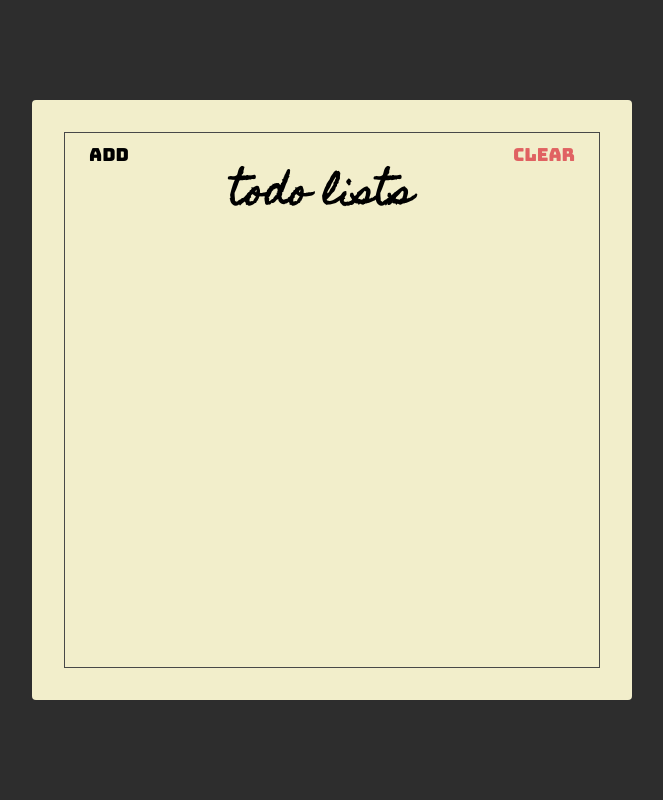
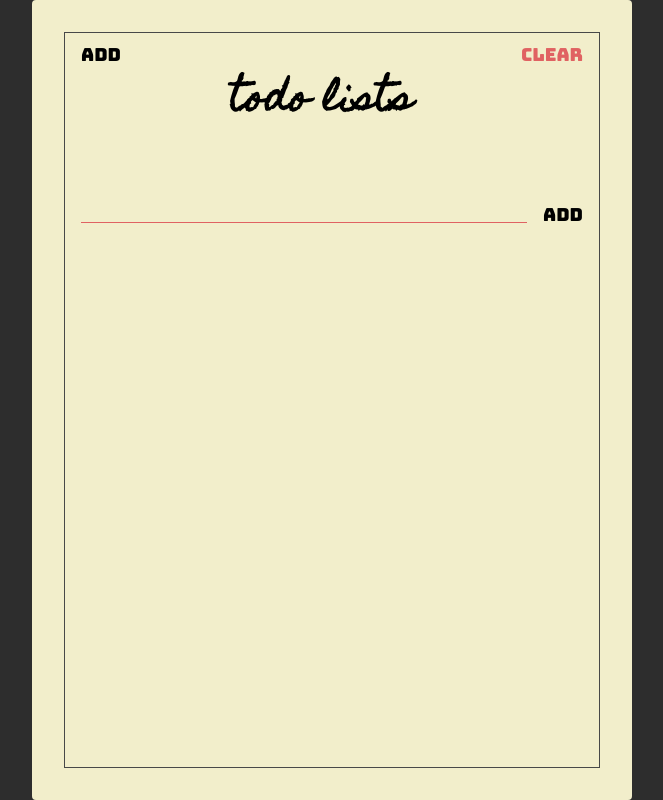
Before and after one commit to pinggdev/react-course-starter, a website: page index.html in a window 1280 px wide. Shown: the whole page, without its empty margins (308-971 px from the left). Drawn offline with Linux system fonts and the light colour scheme.

Commit message:
membuat add todo section

```diff
--- a/index.html
+++ b/index.html
@@ -14,11 +14,18 @@
   <body>
     <div class="container">
       <div class="frame">
-        <div class="header">
+        <section class="header">
           <button class="header-btn">Add</button>
           <h1 class="header-title">Todo Lists</h1>
           <button class="header-btn main-red-color">Clear</button>
-        </div>
+        </section>
+
+        <section class="add">
+          <form class="add-form">
+            <input type="text" class="add-input" />
+            <button class="add-btn">Add</button>
+          </form>
+        </section>
       </div>
     </div>
   </body>
--- a/style.css
+++ b/style.css
@@ -33,7 +33,7 @@ html {
 
 .container {
   width: 600px;
-  height: 600px;
+  height: 800px;
   background-color: #f2eecb;
   border-radius: 4px;
   padding: 32px;
@@ -63,7 +63,41 @@ html {
 .header-btn {
   font-size: 1.8rem;
   font-family: "Bungee", sans-serif;
-  padding: 10px 24px;
+  padding: 10px 16px;
+  background: unset;
+  border: unset;
+  outline: unset;
+  cursor: pointer;
+}
+
+.add {
+  padding: 16px;
+}
+
+.add-form {
+  display: flex;
+  align-items: flex-start;
+}
+
+.add-input {
+  background: unset;
+  border: unset;
+  padding: 0 64px;
+
+  flex: 1;
+  border-bottom: 1px solid var(--main-red-color);
+  outline: unset;
+  font-family: "Homemade Apple", sans-serif;
+  font-size: 16px;
+  text-transform: lowercase;
+}
+
+.add-btn {
+  font-size: 1.8rem;
+  font-family: "Bungee", sans-serif;
+  padding: 16px;
+  padding-right: unset;
+  cursor: pointer;
   background: unset;
   border: unset;
   outline: unset;
```
